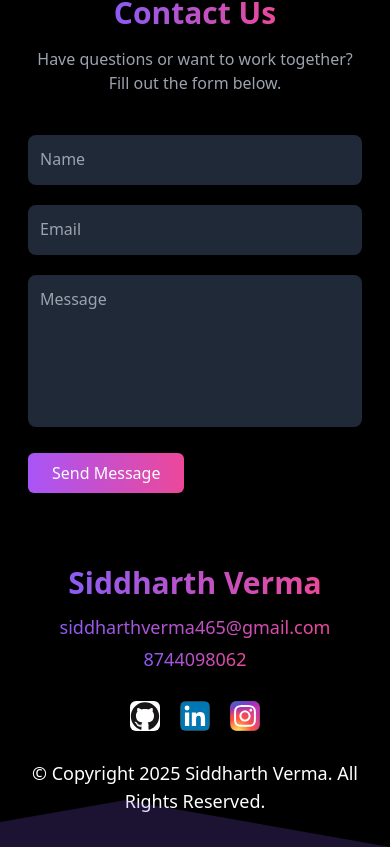
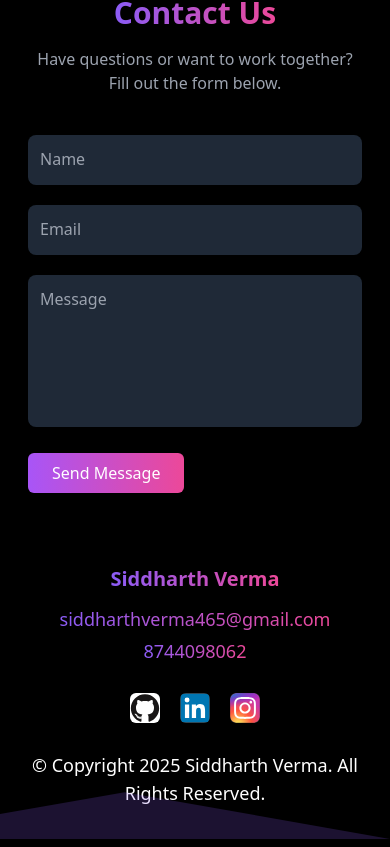
Before and after one commit to Sidharth465/myPortfolio, a React (Vite) app: page / in a window 390 px wide. Shown: the part 3145-3992 px from the top of the page. Built offline with nearby package versions, Linux system fonts and the light colour scheme.

Commit message:
fixed form

```diff
--- a/src/library/components/FloatingInput.tsx
+++ b/src/library/components/FloatingInput.tsx
@@ -65,10 +65,10 @@ const FloatingInput: React.FC<FloatingInputProps> = ({
       )}
       <label
         htmlFor={name}
-        className={`absolute left-3 top-2 text-base text-gray-400 transition-all duration-300
+        className={`absolute left-3  text-base text-gray-400 transition-all duration-300
         ${
           isFocus || isActive
-            ? "-top-[10px] text-sm text-purple-400"
+            ? "-top-2 text-sm text-purple-400"
             : "top-3 text-base text-gray-white"
         }`}
       >
--- a/src/pages/footer/index.tsx
+++ b/src/pages/footer/index.tsx
@@ -5,7 +5,7 @@ import { Strings } from "@utils/constants";
 const Footer = () => {
   return (
     <div className="flex flex-1  flex-col items-center py-8 px-6 gap-3 justify-end ">
-      <h2 className="bg-linear2 text-transparent bg-clip-text font-semibold text-3xl">
+      <h2 className="bg-linear2 text-transparent bg-clip-text font-semibold text-xl sm:text-3xl">
         {Strings.personalDetail?.name}
       </h2>
       <div className="flex flex-col sm:flex-row gap-1 sm:gap-10 items-center">
```
